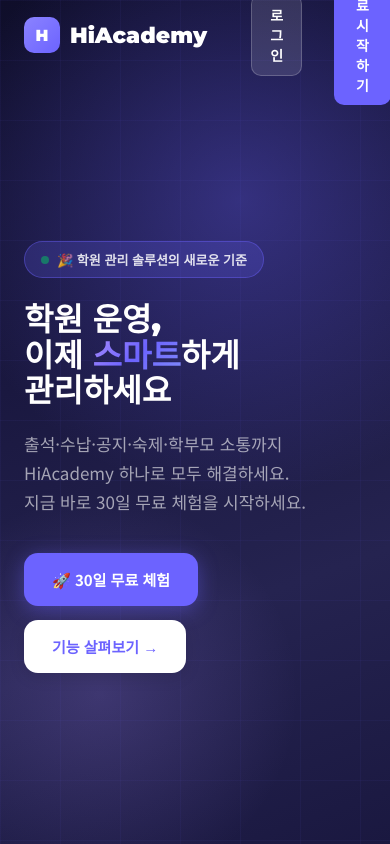
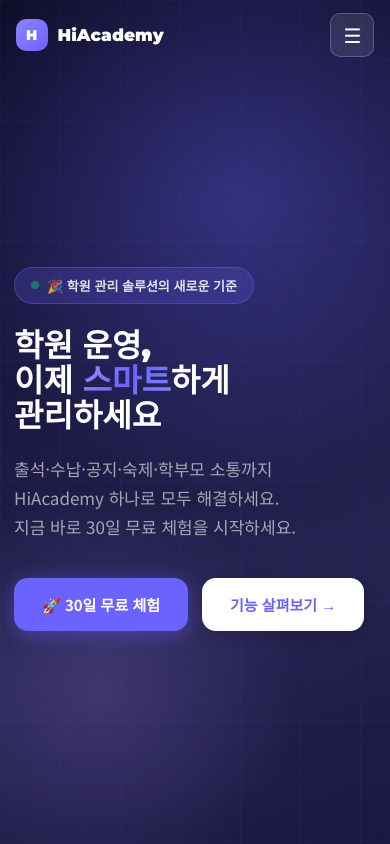
Before and after one commit to hightecbridge/dbridgehub-academy-landing, a React (Vite) app: page / in a window 390 px wide. Shown: the top 844 px of the page. Built offline with nearby package versions, Linux system fonts and the light colour scheme.

Commit message:
first commit

```diff
--- a/src/components/Navbar.tsx
+++ b/src/components/Navbar.tsx
@@ -2,6 +2,14 @@
 import { useEffect, useState } from 'react'
 import { Link, useLocation } from 'react-router-dom'
 import { useModalStore } from '../store/modalStore'
+
+const NAV_ITEMS: [string, string][] = [
+  ['features', '기능'],
+  ['how', '사용방법'],
+  ['pricing', '요금제'],
+  ['testimonials', '후기'],
+  ['contact', '문의'],
+]
 
 export default function Navbar() {
   const [scrolled, setScrolled] = useState(false)
@@ -9,14 +17,27 @@ export default function Navbar() {
   const { open } = useModalStore()
   const { pathname } = useLocation()
 
-  // 법적 페이지에서는 항상 배경 적용
   const isLegalPage = ['/privacy', '/terms', '/refund'].includes(pathname)
+  const navSolid = scrolled || isLegalPage
 
   useEffect(() => {
     const onScroll = () => setScrolled(window.scrollY > 50)
     window.addEventListener('scroll', onScroll)
     return () => window.removeEventListener('scroll', onScroll)
   }, [])
+
+  useEffect(() => {
+    setMenuOpen(false)
+  }, [pathname])
+
+  useEffect(() => {
+    if (!menuOpen) return
+    const prev = document.body.style.overflow
+    document.body.style.overflow = 'hidden'
+    return () => {
+      document.body.style.overflow = prev
+    }
+  }, [menuOpen])
 
   const scrollTo = (id: string) => {
     setMenuOpen(false)
@@ -27,52 +48,82 @@ export default function Navbar() {
     document.getElementById(id)?.scrollIntoView({ behavior: 'smooth' })
   }
 
+  const openLogin = () => {
+    setMenuOpen(false)
+    open('login')
+  }
+
+  const openSignup = () => {
+    setMenuOpen(false)
+    open('signup')
+  }
+
   return (
-    <nav style={{
-      position: 'fixed', top: 0, left: 0, right: 0, zIndex: 1000,
-      padding: '0 24px', transition: 'all .3s',
-      background: scrolled || isLegalPage ? 'rgba(15,14,42,.95)' : 'transparent',
-      backdropFilter: scrolled || isLegalPage ? 'blur(20px)' : 'none',
-      borderBottom: scrolled || isLegalPage ? '1px solid rgba(108,99,255,.2)' : 'none',
-    }}>
-      <div style={{ maxWidth: 1200, margin: '0 auto', height: 70, display: 'flex', alignItems: 'center', gap: 32 }}>
-        {/* 로고 */}
-        <Link to="/" style={{ fontFamily: 'var(--display)', fontSize: 22, fontWeight: 900, color: '#fff', display: 'flex', alignItems: 'center', gap: 10 }}>
-          <div style={{
-            width: 36, height: 36, borderRadius: 10,
-            background: 'linear-gradient(135deg,#8B83FF,#6C63FF)',
-            display: 'flex', alignItems: 'center', justifyContent: 'center',
-            fontSize: 16, fontWeight: 900, color: '#fff',
-          }}>H</div>
-          HiAcademy
+    <nav
+      className="site-nav"
+      style={{
+        background: navSolid ? 'rgba(15,14,42,.95)' : 'transparent',
+        backdropFilter: navSolid ? 'blur(20px)' : 'none',
+        borderBottom: navSolid ? '1px solid rgba(108,99,255,.2)' : 'none',
+      }}
+    >
+      <div className="site-nav-inner">
+        <Link to="/" className="site-nav-brand">
+          <span className="site-nav-brand-mark">H</span>
+          <span className="site-nav-brand-text">HiAcademy</span>
         </Link>
 
-        {/* 데스크톱 링크 */}
-        <div style={{ display: 'flex', alignItems: 'center', gap: 28, marginLeft: 'auto' }} className="nav-links-desktop">
-          {[['features','기능'],['how','사용방법'],['pricing','요금제'],['testimonials','후기'],['contact','문의']].map(([id, label]) => (
-            <button key={id} onClick={() => scrollTo(id)}
-              style={{ background: 'none', border: 'none', fontSize: 14, fontWeight: 600, color: 'rgba(255,255,255,.75)', cursor: 'pointer', transition: 'color .2s' }}
-              onMouseOver={e => (e.currentTarget.style.color = '#fff')}
-              onMouseOut={e => (e.currentTarget.style.color = 'rgba(255,255,255,.75)')}
-            >{label}</button>
+        <div className="site-nav-links-desktop">
+          {NAV_ITEMS.map(([id, label]) => (
+            <button key={id} type="button" onClick={() => scrollTo(id)}>
+              {label}
+            </button>
           ))}
         </div>
 
-        {/* 로그인 / 시작 버튼 */}
-        <button onClick={() => open('login')} style={{
-          marginLeft: 12, padding: '10px 18px', borderRadius: 10,
-          fontSize: 14, fontWeight: 600, background: 'rgba(255,255,255,.12)',
-          color: '#fff', border: '1px solid rgba(255,255,255,.2)', cursor: 'pointer', transition: 'all .2s',
-        }}>로그인</button>
-        <button onClick={() => open('signup')} style={{
-          padding: '10px 22px', borderRadius: 10, fontSize: 14, fontWeight: 700,
-          background: 'var(--acc)', color: '#fff', border: 'none', cursor: 'pointer', transition: 'all .2s',
-        }}>무료 시작하기</button>
+        <div className="site-nav-cta site-nav-cta--desktop">
+          <button type="button" className="site-nav-btn site-nav-btn--ghost" onClick={() => open('login')}>
+            로그인
+          </button>
+          <button type="button" className="site-nav-btn site-nav-btn--primary" onClick={() => open('signup')}>
+            무료 시작하기
+          </button>
+        </div>
+
+        <button
+          type="button"
+          className="site-nav-burger"
+          aria-label={menuOpen ? '메뉴 닫기' : '메뉴 열기'}
+          aria-expanded={menuOpen}
+          onClick={() => setMenuOpen((o) => !o)}
+        >
+          {menuOpen ? '✕' : '☰'}
+        </button>
       </div>
 
-      <style>{`
-        @media(max-width:768px){ .nav-links-desktop { display: none !important; } }
-      `}</style>
+      <div
+        className={`site-nav-backdrop ${menuOpen ? 'is-visible' : ''}`}
+        aria-hidden
+        onClick={() => setMenuOpen(false)}
+      />
+
+      <div className={`site-nav-mobile ${menuOpen ? 'is-open' : ''}`} id="site-nav-mobile-panel">
+        <div className="site-nav-mobile-list">
+          {NAV_ITEMS.map(([id, label]) => (
+            <button key={id} type="button" onClick={() => scrollTo(id)}>
+              {label}
+            </button>
+          ))}
+        </div>
+        <div className="site-nav-mobile-actions">
+          <button type="button" className="site-nav-btn site-nav-btn--ghost" onClick={openLogin}>
+            로그인
+          </button>
+          <button type="button" className="site-nav-btn site-nav-btn--primary" onClick={openSignup}>
+            무료 시작하기
+          </button>
+        </div>
+      </div>
     </nav>
   )
 }
--- a/src/pages/landing/Hero.tsx
+++ b/src/pages/landing/Hero.tsx
@@ -20,7 +20,7 @@ export default function Hero() {
         <div style={{ position: 'absolute', inset: 0, backgroundImage: 'linear-gradient(rgba(108,99,255,.05) 1px,transparent 1px),linear-gradient(90deg,rgba(108,99,255,.05) 1px,transparent 1px)', backgroundSize: '60px 60px' }} />
       </div>
 
-      <div className="container" style={{ position: 'relative', zIndex: 1, width: '100%', padding: '80px 24px' }}>
+      <div className="container hero-inner" style={{ position: 'relative', zIndex: 1, width: '100%', padding: '80px 24px' }}>
         <div style={{ display: 'grid', gridTemplateColumns: '1fr 1fr', gap: 60, alignItems: 'center' }} className="hero-grid">
           <div>
             {/* 배지 */}
@@ -63,6 +63,10 @@ export default function Hero() {
         @media(max-width:768px){
           .hero-grid { grid-template-columns: 1fr !important; }
           .hero-visual { display: none !important; }
+          .hero-inner { padding: 56px 16px 72px !important; }
+        }
+        @media(max-width:480px){
+          .hero-inner { padding: 48px 14px 64px !important; }
         }
       `}</style>
     </section>
--- a/src/styles/global.css
+++ b/src/styles/global.css
@@ -26,7 +26,7 @@ button { cursor: pointer; font-family: var(--font); border: none; outline: none;
 img { max-width: 100%; }
 
 /* 유틸 */
-.container { max-width: 1200px; margin: 0 auto; padding: 0 24px; }
+.container { max-width: 1200px; margin: 0 auto; padding: 0 clamp(14px, 4vw, 24px); }
 
 /* 버튼 */
 .btn {
@@ -192,6 +192,197 @@ img { max-width: 100%; }
 .success-title { font-family: var(--display); font-size: 22px; font-weight: 800; color: var(--navy); margin-bottom: 8px; }
 .success-desc { font-size: 14px; color: var(--slate); line-height: 1.7; margin-bottom: 24px; }
 
+/* 상단 네비게이션 */
+.site-nav {
+  position: fixed;
+  top: 0;
+  left: 0;
+  right: 0;
+  z-index: 1000;
+  padding: 0 clamp(12px, 4vw, 24px);
+  padding-top: max(0px, env(safe-area-inset-top));
+  transition: background 0.3s, border-color 0.3s, backdrop-filter 0.3s;
+}
+.site-nav-inner {
+  position: relative;
+  z-index: 1002;
+  max-width: 1200px;
+  margin: 0 auto;
+  min-height: 70px;
+  display: flex;
+  align-items: center;
+  gap: clamp(8px, 2vw, 24px);
+}
+.site-nav-brand {
+  flex-shrink: 0;
+  display: flex;
+  align-items: center;
+  gap: 10px;
+  font-family: var(--display);
+  font-size: clamp(17px, 4.2vw, 22px);
+  font-weight: 900;
+  color: #fff;
+  min-width: 0;
+}
+.site-nav-brand-mark {
+  width: clamp(32px, 8vw, 36px);
+  height: clamp(32px, 8vw, 36px);
+  border-radius: 10px;
+  background: linear-gradient(135deg, #8b83ff, #6c63ff);
+  display: flex;
+  align-items: center;
+  justify-content: center;
+  font-size: clamp(14px, 3.5vw, 16px);
+  font-weight: 900;
+  color: #fff;
+  flex-shrink: 0;
+}
+.site-nav-links-desktop {
+  display: flex;
+  align-items: center;
+  gap: clamp(12px, 2vw, 28px);
+  margin-left: auto;
+}
+.site-nav-links-desktop button {
+  background: none;
+  border: none;
+  font-size: 14px;
+  font-weight: 600;
+  color: rgba(255, 255, 255, 0.75);
+  cursor: pointer;
+  transition: color 0.2s;
+  white-space: nowrap;
+}
+.site-nav-links-desktop button:hover {
+  color: #fff;
+}
+.site-nav-cta {
+  display: flex;
+  align-items: center;
+  gap: 10px;
+  flex-shrink: 0;
+}
+.site-nav-btn {
+  padding: 10px 18px;
+  border-radius: 10px;
+  font-size: 14px;
+  font-weight: 600;
+  cursor: pointer;
+  transition: all 0.2s;
+  white-space: nowrap;
+}
+.site-nav-btn--ghost {
+  background: rgba(255, 255, 255, 0.12);
+  color: #fff;
+  border: 1px solid rgba(255, 255, 255, 0.2);
+}
+.site-nav-btn--primary {
+  padding: 10px 22px;
+  background: var(--acc);
+  color: #fff;
+  border: none;
+  font-weight: 700;
+}
+.site-nav-burger {
+  display: none;
+  margin-left: auto;
+  width: 44px;
+  height: 44px;
+  align-items: center;
+  justify-content: center;
+  border-radius: 10px;
+  border: 1px solid rgba(255, 255, 255, 0.2);
+  background: rgba(255, 255, 255, 0.1);
+  color: #fff;
+  font-size: 20px;
+  line-height: 1;
+  cursor: pointer;
+  flex-shrink: 0;
+}
+.site-nav-backdrop {
+  display: none;
+  position: fixed;
+  inset: 0;
+  top: 0;
+  background: rgba(10, 9, 30, 0.55);
+  z-index: 1000;
+}
+.site-nav-mobile {
+  display: none;
+  position: absolute;
+  left: 0;
+  right: 0;
+  top: 100%;
+  z-index: 1001;
+  padding: 12px clamp(12px, 4vw, 24px) 20px;
+  padding-bottom: max(20px, env(safe-area-inset-bottom));
+  background: rgba(15, 14, 42, 0.98);
+  backdrop-filter: blur(20px);
+  border-bottom: 1px solid rgba(108, 99, 255, 0.2);
+  box-shadow: 0 24px 40px rgba(0, 0, 0, 0.35);
+}
+.site-nav-mobile.is-open {
+  display: block;
+}
+.site-nav-mobile-list {
+  display: flex;
+  flex-direction: column;
+  gap: 4px;
+}
+.site-nav-mobile-list button {
+  width: 100%;
+  text-align: left;
+  padding: 14px 16px;
+  border-radius: 12px;
+  border: none;
+  background: rgba(255, 255, 255, 0.06);
+  color: rgba(255, 255, 255, 0.9);
+  font-size: 15px;
+  font-weight: 600;
+  cursor: pointer;
+}
+.site-nav-mobile-list button:active {
+  background: rgba(255, 255, 255, 0.12);
+}
+.site-nav-mobile-actions {
+  display: flex;
+  flex-direction: column;
+  gap: 10px;
+  margin-top: 16px;
+  padding-top: 16px;
+  border-top: 1px solid rgba(255, 255, 255, 0.1);
+}
+.site-nav-mobile-actions .site-nav-btn {
+  width: 100%;
+  text-align: center;
+  padding: 14px 18px;
+}
+
+@media (max-width: 768px) {
+  .site-nav-links-desktop {
+    display: none;
+  }
+  .site-nav-cta--desktop {
+    display: none;
+  }
+  .site-nav-burger {
+    display: flex;
+  }
+  .site-nav-backdrop.is-visible {
+    display: block;
+  }
+}
+
+@media (min-width: 769px) {
+  .site-nav-mobile,
+  .site-nav-mobile.is-open {
+    display: none !important;
+  }
+  .site-nav-backdrop.is-visible {
+    display: none !important;
+  }
+}
+
 /* 반응형 */
 @media (max-width: 768px) {
   .form-row { grid-template-columns: 1fr; }
```
Also changed, not shown: 5 other files (tests, documents, lock files or other folders).
